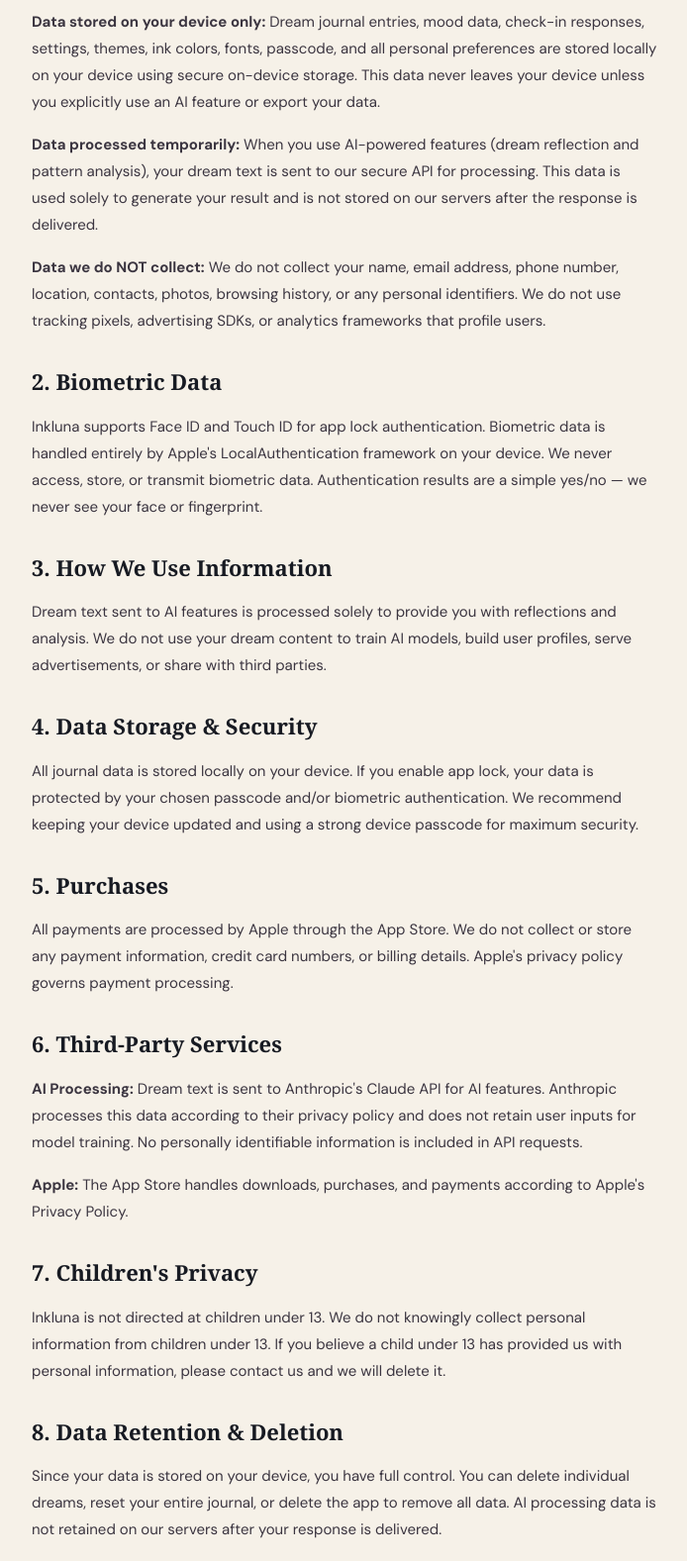
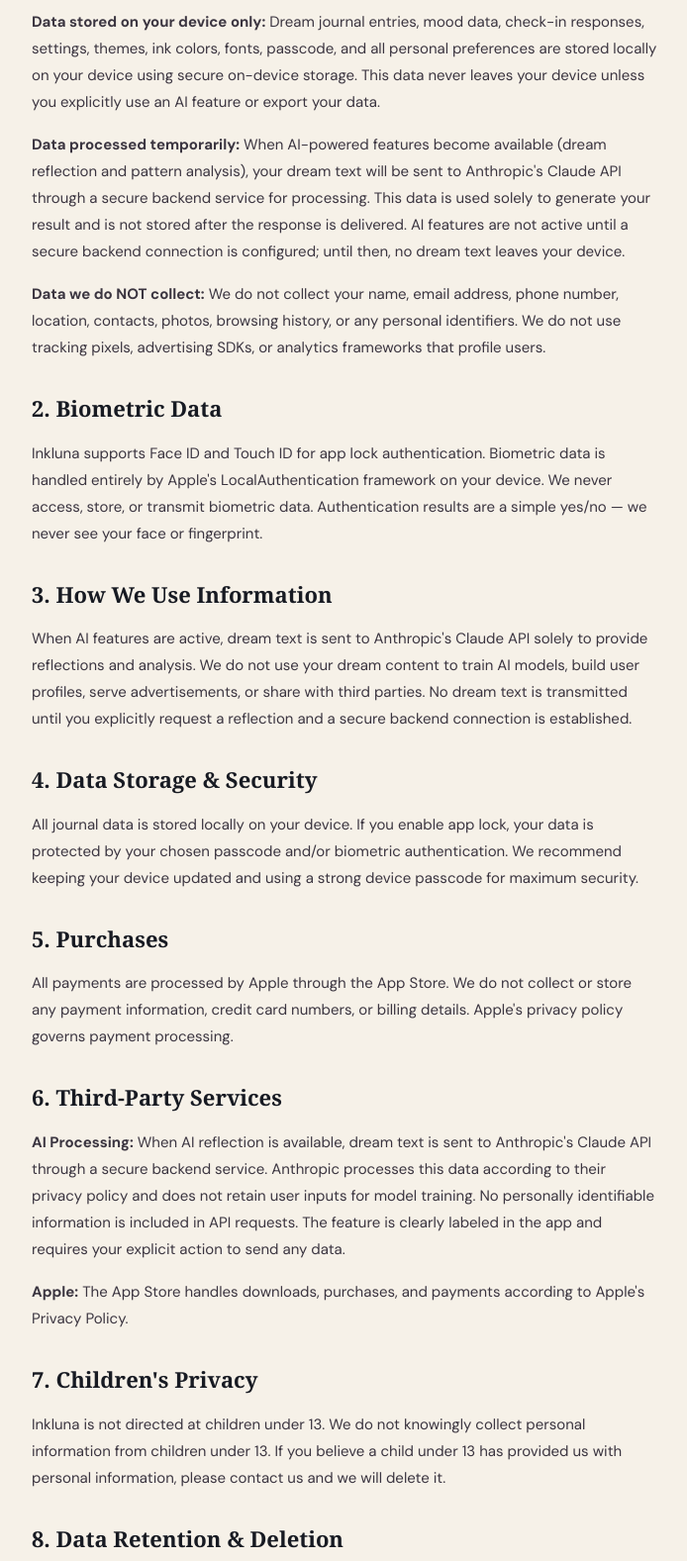
Before and after one commit to ocoee-studios/inkluna-legal, a plain HTML site: page privacy.html in a window 1280 px wide. Shown: the part 483-2060 px from the top of the page at 99% size, without its empty margins (292-986 px from the left). Drawn offline with Linux system fonts and the light colour scheme.

Commit message:
Update privacy policy: AI not yet active, clarify Anthropic as processor

```diff
--- a/privacy.html
+++ b/privacy.html
@@ -40,14 +40,14 @@
 
   <h2>1. Information We Collect</h2>
   <p><strong>Data stored on your device only:</strong> Dream journal entries, mood data, check-in responses, settings, themes, ink colors, fonts, passcode, and all personal preferences are stored locally on your device using secure on-device storage. This data never leaves your device unless you explicitly use an AI feature or export your data.</p>
-  <p><strong>Data processed temporarily:</strong> When you use AI-powered features (dream reflection and pattern analysis), your dream text is sent to our secure API for processing. This data is used solely to generate your result and is not stored on our servers after the response is delivered.</p>
+  <p><strong>Data processed temporarily:</strong> When AI-powered features become available (dream reflection and pattern analysis), your dream text will be sent to Anthropic's Claude API through a secure backend service for processing. This data is used solely to generate your result and is not stored after the response is delivered. AI features are not active until a secure backend connection is configured; until then, no dream text leaves your device.</p>
   <p><strong>Data we do NOT collect:</strong> We do not collect your name, email address, phone number, location, contacts, photos, browsing history, or any personal identifiers. We do not use tracking pixels, advertising SDKs, or analytics frameworks that profile users.</p>
 
   <h2>2. Biometric Data</h2>
   <p>Inkluna supports Face ID and Touch ID for app lock authentication. Biometric data is handled entirely by Apple's LocalAuthentication framework on your device. We never access, store, or transmit biometric data. Authentication results are a simple yes/no — we never see your face or fingerprint.</p>
 
   <h2>3. How We Use Information</h2>
-  <p>Dream text sent to AI features is processed solely to provide you with reflections and analysis. We do not use your dream content to train AI models, build user profiles, serve advertisements, or share with third parties.</p>
+  <p>When AI features are active, dream text is sent to Anthropic's Claude API solely to provide reflections and analysis. We do not use your dream content to train AI models, build user profiles, serve advertisements, or share with third parties. No dream text is transmitted until you explicitly request a reflection and a secure backend connection is established.</p>
 
   <h2>4. Data Storage & Security</h2>
   <p>All journal data is stored locally on your device. If you enable app lock, your data is protected by your chosen passcode and/or biometric authentication. We recommend keeping your device updated and using a strong device passcode for maximum security.</p>
@@ -56,14 +56,14 @@
   <p>All payments are processed by Apple through the App Store. We do not collect or store any payment information, credit card numbers, or billing details. Apple's privacy policy governs payment processing.</p>
 
   <h2>6. Third-Party Services</h2>
-  <p><strong>AI Processing:</strong> Dream text is sent to Anthropic's Claude API for AI features. Anthropic processes this data according to their privacy policy and does not retain user inputs for model training. No personally identifiable information is included in API requests.</p>
+  <p><strong>AI Processing:</strong> When AI reflection is available, dream text is sent to Anthropic's Claude API through a secure backend service. Anthropic processes this data according to their privacy policy and does not retain user inputs for model training. No personally identifiable information is included in API requests. The feature is clearly labeled in the app and requires your explicit action to send any data.</p>
   <p><strong>Apple:</strong> The App Store handles downloads, purchases, and payments according to Apple's Privacy Policy.</p>
 
   <h2>7. Children's Privacy</h2>
   <p>Inkluna is not directed at children under 13. We do not knowingly collect personal information from children under 13. If you believe a child under 13 has provided us with personal information, please contact us and we will delete it.</p>
 
   <h2>8. Data Retention & Deletion</h2>
-  <p>Since your data is stored on your device, you have full control. You can delete individual dreams, reset your entire journal, or delete the app to remove all data. AI processing data is not retained on our servers after your response is delivered.</p>
+  <p>Since your data is stored on your device, you have full control. You can delete individual dreams, reset your entire journal, or delete the app to remove all data. When AI features are active, processing data is not retained after your response is delivered.</p>
 
   <h2>9. Your Rights</h2>
   <p>You have the right to: access all your data (it's on your device), delete your data at any time, export your dream journal, and opt out of AI features while continuing to use all free features. No account is required to use Inkluna.</p>
```
